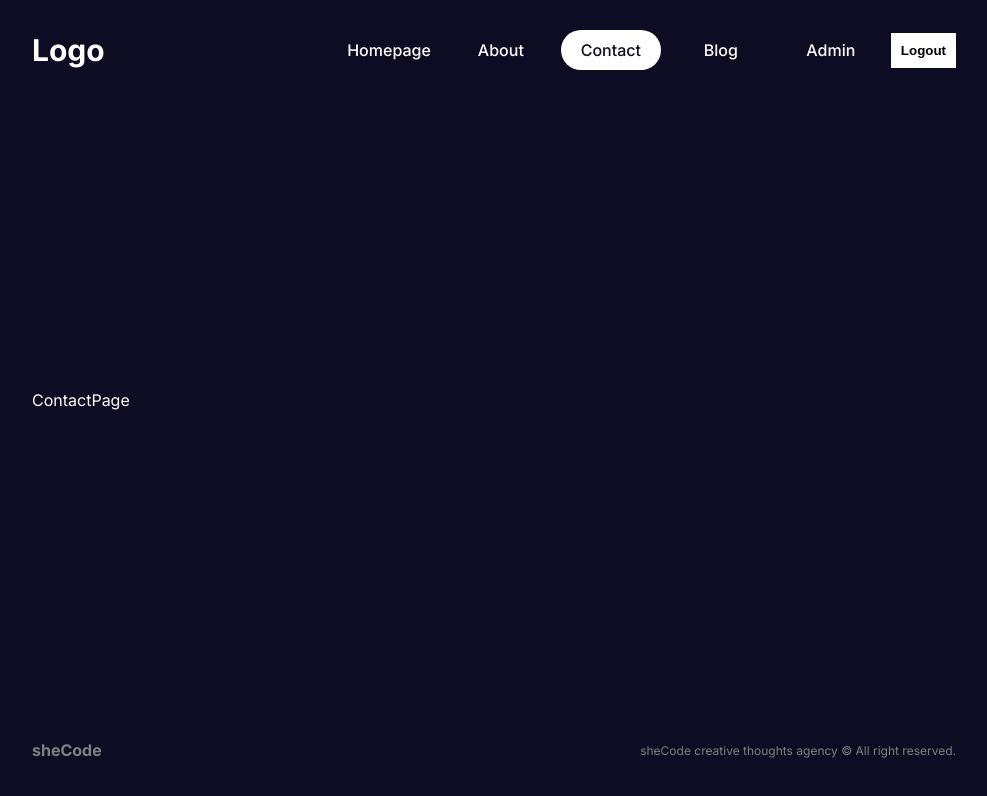
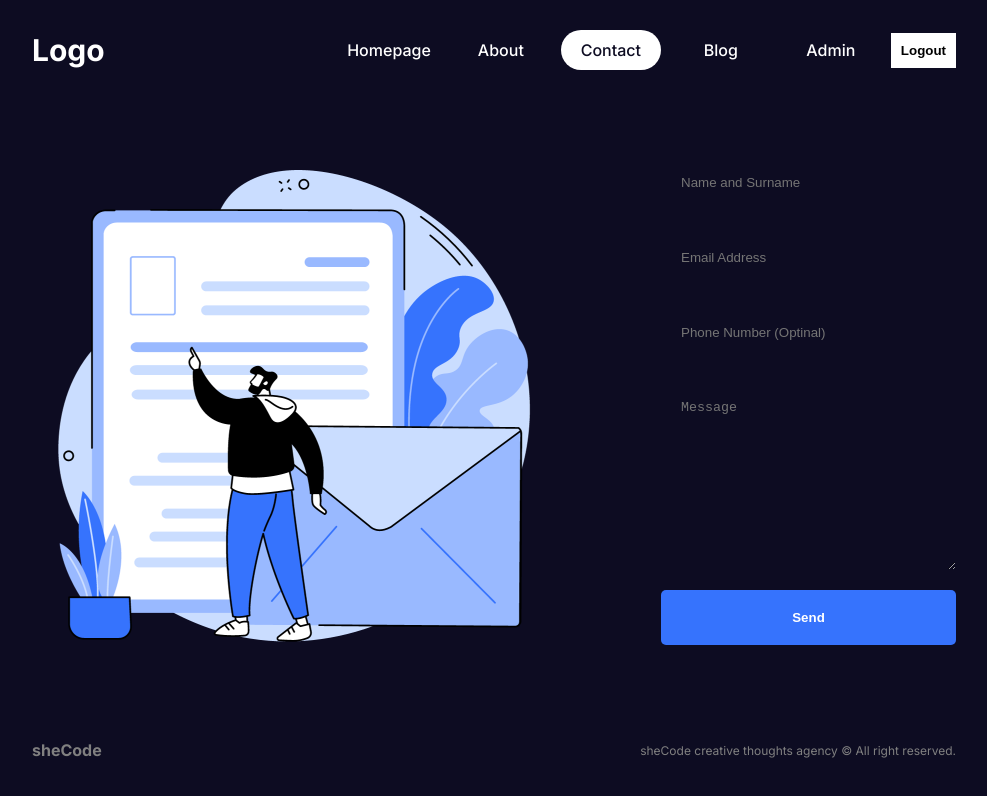
Before and after one commit to Richa-12y/Next14project, a Next.js app: page /contact in a window 1280 px wide. Shown: the top 796 px of the page, without its empty margins (146-1133 px from the left). Built offline with nearby package versions, Linux system fonts and the light colour scheme.

Commit message:
working on contact page

```diff
--- a/src/app/about/about.module.css
+++ b/src/app/about/about.module.css
@@ -1,5 +1,45 @@
+.conatiner {
+  display: flex;
+  gap: 100px;
+}
+
+.textContainer {
+  flex: 1;
+  display: flex;
+  flex-direction: column;
+  gap: 50px;
+}
+
+.subtitle {
+  color: var(--btn);
+}
+
+.title {
+  font-size: 54px;
+}
+.desc {
+  font-size: 20px;
+  font-weight: 300;
+}
+
+.boxes {
+  display: flex;
+  align-items: center;
+  justify-content: space-between;
+}
+.box {
+  display: flex;
+  flex-direction: column;
+  gap: 10px;
+}
+
+.box h1 {
+  color: var(--btn);
+}
 .imageContainer {
   position: relative;
-  width: 100%;
-  height: 500px;
+  flex: 1;
 }
+.img {
+  object-fit: contain;
+}
--- /dev/null
+++ b/src/app/contact/contact.module.css
@@ -0,0 +1,44 @@
+.conatiner {
+  display: flex;
+  align-items: center;
+  gap: 100px;
+}
+
+.imgConatiner {
+  height: 500px;
+  flex: 1;
+  position: relative;
+}
+
+.fromConatiner {
+  display: flex;
+}
+
+.form {
+  display: flex;
+  flex-direction: column;
+  gap: 20px;
+}
+.form input,
+.form textarea {
+  padding: 20px;
+  border-radius: 5px;
+  border: none;
+  outline: none;
+  background-color: var(--bgSoft);
+  color: var(--text);
+}
+
+.img {
+  object-fit: contain;
+}
+
+.form button {
+  padding: 20px;
+  background-color: var(--btn);
+  color: var(--text);
+  font-weight: bold;
+  border: none;
+  border-radius: 5px;
+  cursor: pointer;
+}
--- a/src/app/contact/page.js
+++ b/src/app/contact/page.js
@@ -1,7 +1,29 @@
 import React from "react";
-
+import styles from "./contact.module.css";
+import Image from "next/image";
 const ContactPage = () => {
-  return <div>ContactPage</div>;
+  return (
+    <div className={styles.conatiner}>
+      <div className={styles.imgConatiner}>
+        <Image src="/contact.png" alt="" fill className={styles.img} />
+      </div>
+      <div className={styles.fromConatiner}>
+        <form action="" className={styles.form}>
+          <input type="text" placeholder="Name and Surname" />
+          <input type="text" placeholder="Email Address" />
+          <input type="text" placeholder="Phone Number (Optinal)" />
+          <textarea
+            name=""
+            id=""
+            cols="30"
+            rows="10"
+            placeholder="Message"
+          ></textarea>
+          <button>Send</button>
+        </form>
+      </div>
+    </div>
+  );
 };
 
 export default ContactPage;
```
Also changed, not shown: src/app/about/page.js (+27 -3 lines).
